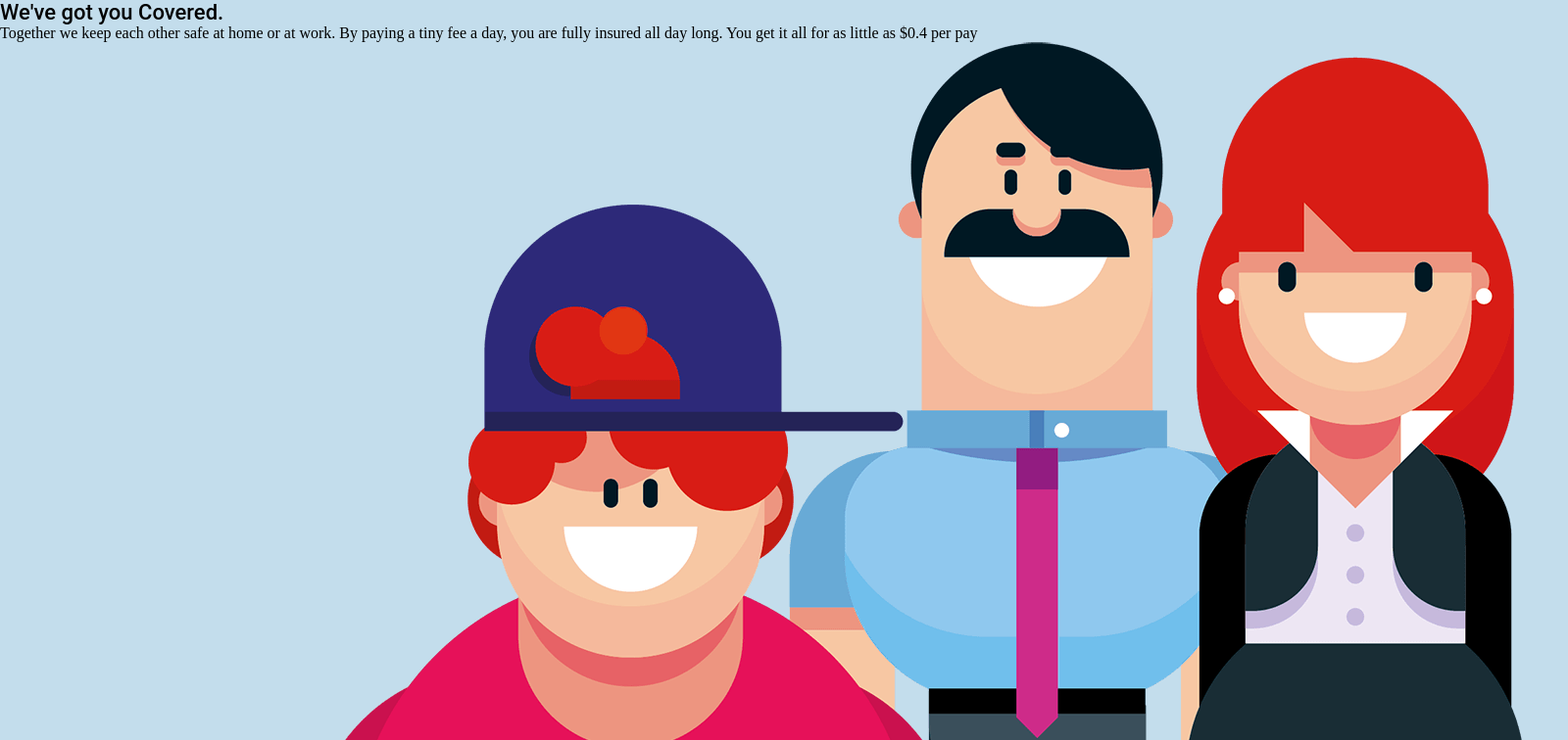
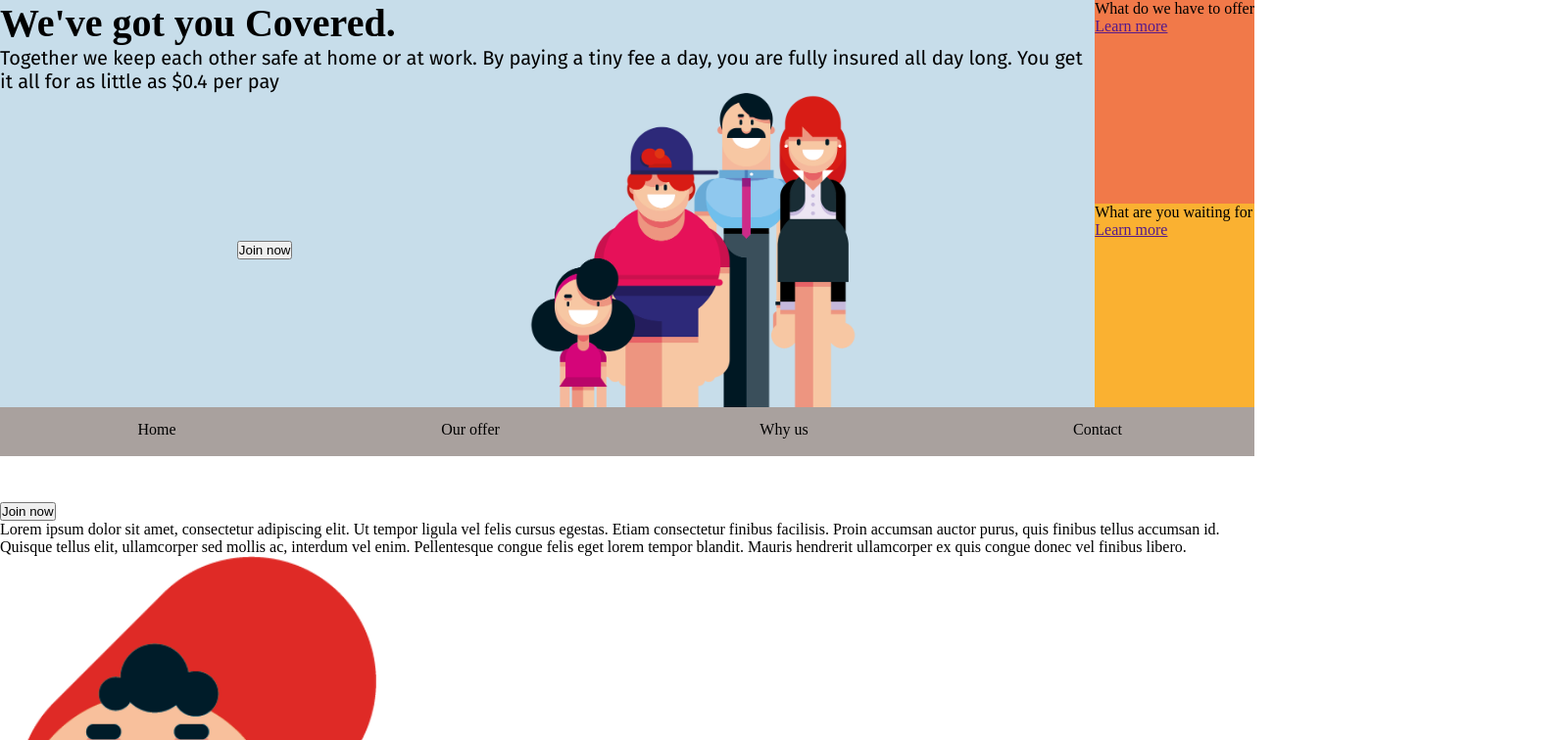
Before and after one commit to Maichonok/Lexicon-insurance_project, a plain HTML site: page index.html in a window 1280 px wide. Shown: the top 756 px of the page at 98% size, 1600 px wide, since content can reach past the window. Drawn offline with Linux system fonts and the light colour scheme; a web font is replaced by a local one.

Commit message:
edit styles for header

```diff
--- a/index.html
+++ b/index.html
@@ -5,6 +5,9 @@
     <meta name="viewport" content="width=device-width, initial-scale=1.0" />
     <title>Insurance</title>
     <link rel="stylesheet" href="styles.css" />
+    <link rel="preconnect" href="https://fonts.googleapis.com">
+    <link rel="preconnect" href="https://fonts.gstatic.com" crossorigin>
+    <link href="https://fonts.googleapis.com/css2?family=Fira+Sans&family=Frank+Ruhl+Libre" rel="stylesheet">
     <link
       href="https://fonts.googleapis.com/icon?family=Material+Icons"
       rel="stylesheet"
@@ -14,13 +17,15 @@
     <section class="header">
       <div class="block-1">
         <h2>We&#39;ve got you Covered.</h2>
-        <p>
+        <p class="description">
           Together we keep each other safe at home or at work. By paying a tiny
           fee a day, you are fully insured all day long. You get it all for as
           little as <span>&#36;0.4 per pay</span>
         </p>
-        <img src="./img/family.png">
+        <div class="family">
         <button>Join now</button>
+        <img src="./img/family.png" />
+        </div>
       </div>
       <div class="block-2">
         <p>What do we have to offer</p>
@@ -39,7 +44,6 @@
         <li href="#contact">Contact</li>
       </ul>
     </nav>
-    <main>
       <section>
         <article>
           <h2 class="white">Your personal financial safety net online.</h2>
@@ -127,6 +131,5 @@
       <div class="">
         <a href=""><span></span>Take me up again</a>
       </div>
-    </main>
   </body>
 </html>
--- a/styles.css
+++ b/styles.css
@@ -6,32 +6,77 @@
 }
 
 h2 {
-  font-family: "Roboto", sans-serif;
-  font-size: 22px;
-  font-weight: 500;
+  font-family: "Frank Ruhl Libre", serif;
+  font-size: 40px;
+  font-weight: 900;
 }
 
 .header {
   display: grid;
 }
 
-.img {
-  width: 50%;
+.description {
+  font-family: "Fira Sans", serif;
+  font-size: 20px;
+  font-weight: 300;
 }
+
+img {
+  width: 30%;
+}
+
 .block-1 {
-  background-color: #c3ddec;
-  grid: 1/3;
+  background-color: #c7ddea;
+  grid-column: 1;
+  grid-row: 1 / 3;
 }
 
 .block-2 {
-  background-color: #ff722e;
-  grid: 2/3;
+  background-color: #f17949;
+  grid-column: 3;
+  grid-row: 2 / 1;
 }
 
 .block-3 {
-  background-color: #ffb200;
-  grid: 3/3;
+  background-color: #fab131;
+  grid-column: 3;
+  grid-row: 2 / 3;
 }
+
+.family {
+  display: flex;
+  justify-content: space-evenly;
+  align-items: center;
+}
+
 .white {
   color: #fff;
 }
+
+nav ul {
+  display: grid;
+  grid-template-columns: repeat(4, 1fr);
+  grid-template-rows: 50px;
+  justify-content: center;
+  justify-items: center;
+  list-style-type: none;
+  margin: 0;
+  background-color: #A9A19E;
+}
+
+nav ul li {
+    padding: 10px;
+    width: 90%;
+    text-align: center;
+    line-height: 25px;
+}
+
+nav ul li a {
+    text-decoration: none;
+    color:#fff;
+}
+
+
+nav ul li:hover {
+    color: #fff;
+}
```
